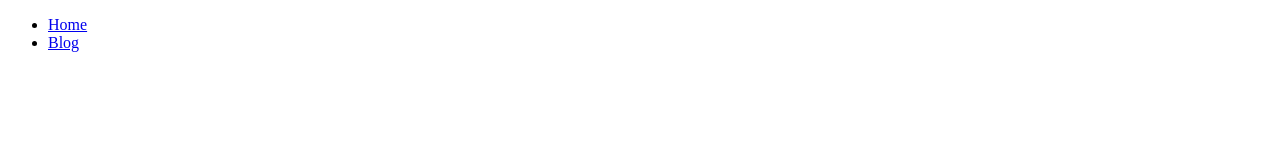
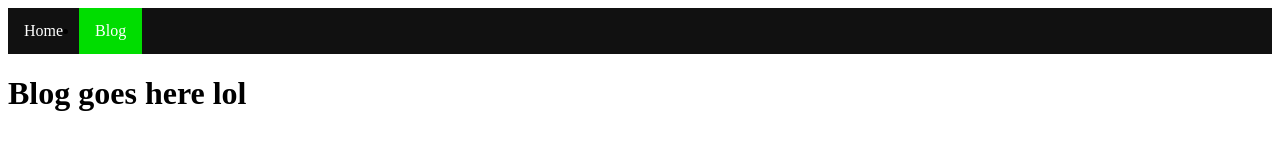
Before and after one commit to OutRite/OutRite.github.io, a plain HTML site: page blog/index.html in a window 1280 px wide. Drawn offline with Linux system fonts and the light colour scheme.

Commit message:
Update index.html

```diff
--- a/blog/index.html
+++ b/blog/index.html
@@ -20,13 +20,18 @@
             padding: 14px 16px;
             text-decoration: none;
         }
-        li a:hover:not(.active) {
+        .item a:hover:not(.active) {
             background-color: #111;
+        }
+        .active {
+            background-color: #00DD00;
         }
     </style>
 </head>
 <body>
-    <ul>
-        <li><a href="../index.html">Home</a></li>
-        <li><a href="index.html">Blog</a></li>
+    <ul class="navbar">
+        <li class="item"><a href="../index.html">Home</a></li>
+        <li class="item"><a href="index.html" class="active">Blog</a></li>
     </ul>
+    <h1>Blog goes here lol</h1>
+</body>
```
